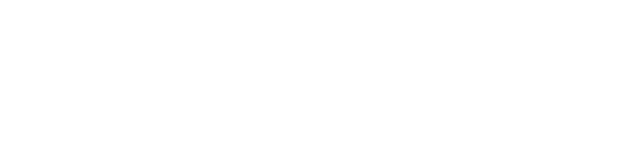
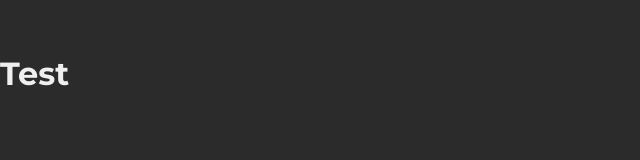
Before and after one commit to Kuurosu/Resume_002, a plain HTML site: page index.html in a window 1280 px wide. Shown: the whole page, without its empty margins (0-640 px from the left). Drawn offline with Linux system fonts and the light colour scheme.

Commit message:
Add css variable layout

```diff
--- a/assets/css/style.css
+++ b/assets/css/style.css
@@ -1,2 +1,66 @@
 /* Google Fonts */
 @import url('https://fonts.googleapis.com/css2?family=Montserrat:wght@400;500;700&display=swap');
+
+:root {
+    --header-height: 3rem;
+
+    --main-color: #2b2b2b;
+    --main-color-dark: #1b1b1b;
+    --main-color-light: #6a6a6a;
+    --main-color-lighter: #9e9e9e;
+    --text-color: #efefef;
+
+    --body-font: 'Montserrat', sans-serif;
+    --largest-font-size: 2.5rem;
+    --h1-size: 1.5rem;
+    --h2-size: 1.25rem;
+    --h3-size: 1.125rem;
+    --normal-size: 0.95rem;
+    --small-size: 0.8rem;
+    --smaller-size: 0.65rem;
+
+    --font-medium: 400;
+    --font-bold: 500;
+    --font-large-bold: 700;
+
+    --margin-1: .5rem;
+    --margin-2: 1rem;
+    --margin-3: 1.5rem;
+    --margin-4: 2rem;
+    --margin-5: 2.5rem;
+    --margin-6: 3rem;
+
+    --z-normal: 1;
+    --z-tooltips: 10;
+    --z-fixed: 100;
+}
+
+@media screen and (min-width: 768px) {
+    :root {
+        --largest-font-size: 4.5rem;
+        --h1-size: 2.25rem;
+        --h2-size: 1.5rem;
+        --h3-size: 1.25rem;
+        --normal-size: 1rem;
+        --small-size: 0.8rem;
+        --smaller-size: 0.75rem;
+    }
+}
+
+*, ::before, ::after {
+    box-sizing: border-box;
+}
+
+html {
+    scroll-behavior: smooth;
+}
+
+body {
+    margin: var(--header-height) 0 0 0;
+    font-family: var(--body-font);
+    font-size: var(--normal-size);
+    font-weight: var(--normal-size);
+    background-color: var(--main-color);
+    color: var(--text-color);
+    line-height: 1.6;
+}
--- a/index.html
+++ b/index.html
@@ -10,7 +10,7 @@
 </head>
 
 <body>
-
+    <h1>Test</h1>
     <script src="assets/js/script.js"></script>
     <script src="https://kit.fontawesome.com/60594bb005.js" crossorigin="anonymous"></script>
 </body>
```
Also changed, not shown: assets/img/wave.png (added), 1 other file.
